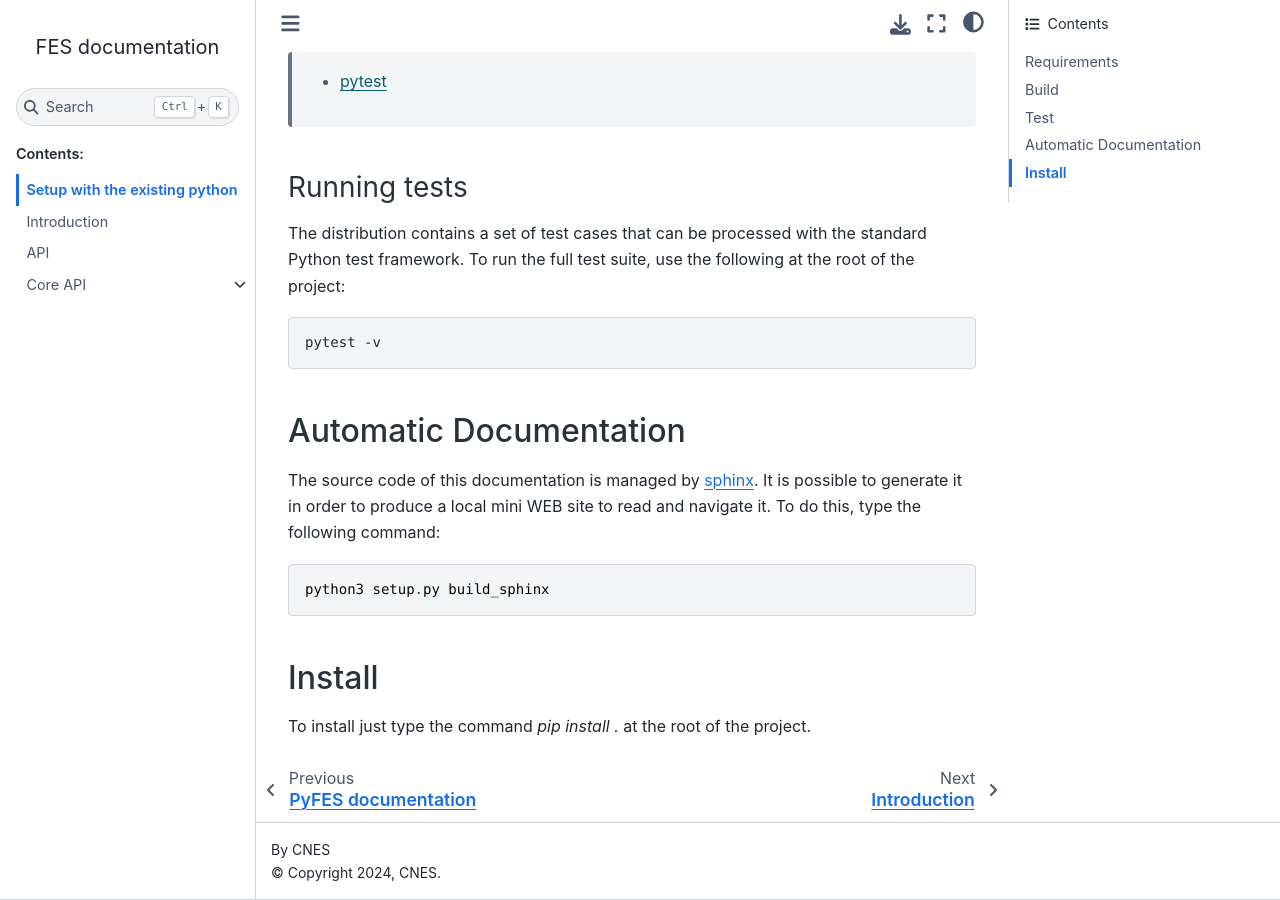
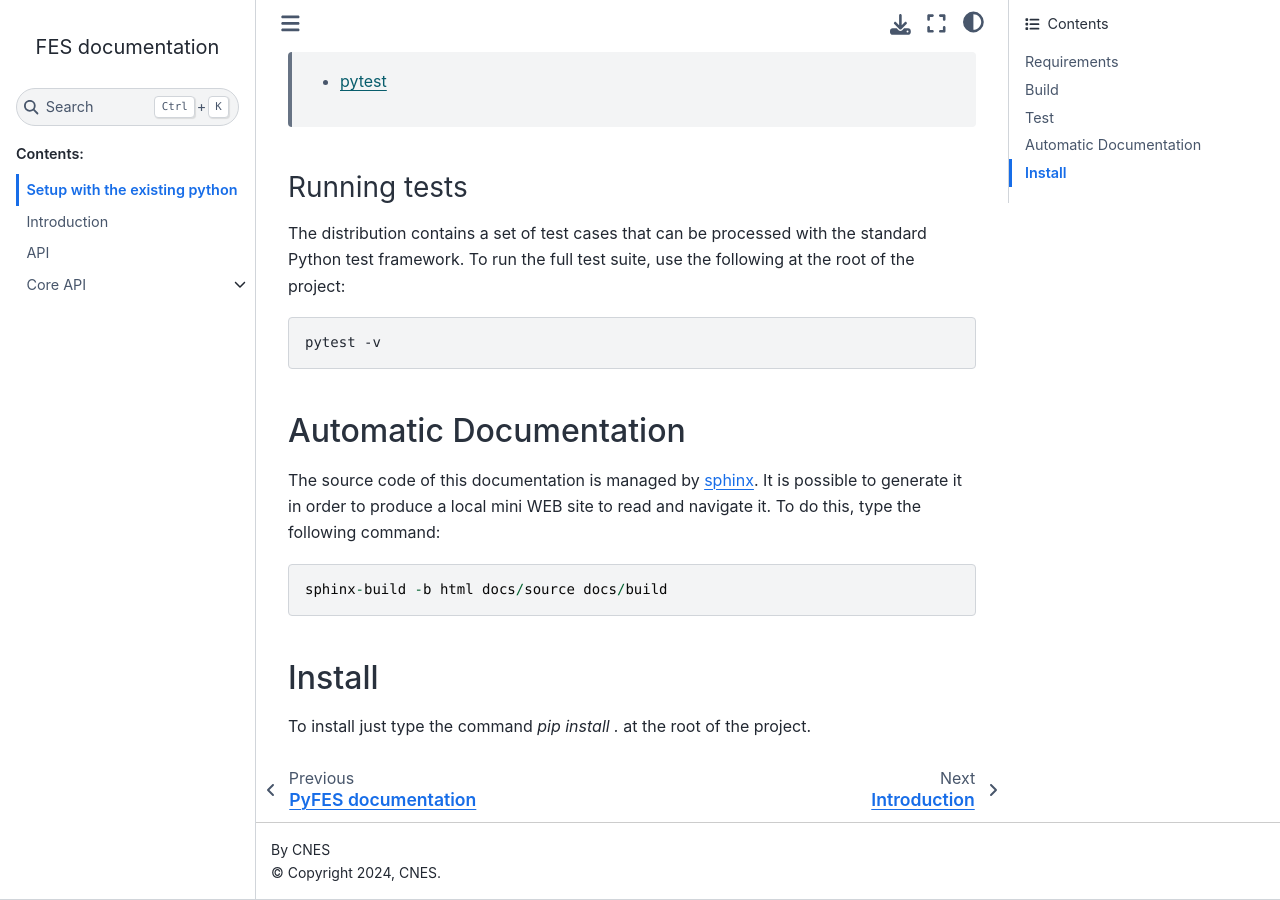
Before and after one commit to CNES/aviso-fes, a Sphinx documentation site: the page built from docs/source/setup.rst, in a window 1280 px wide and 900 px high, scrolled down 1855 px. Built offline with Sphinx 7.4.7 and the Sphinx Book theme 1.1.4, drawn with Linux system fonts in a browser that asks for light colours.

Commit message:
chore: Update setup.rst to use sphinx-build for generating local mini WEB site

```diff
--- a/docs/source/setup.rst
+++ b/docs/source/setup.rst
@@ -95,7 +95,7 @@ The source code of this documentation is managed by
 generate it in order to produce a local mini WEB site to read and navigate it.
 To do this, type the following command: ::
 
-    python3 setup.py build_sphinx
+    sphinx-build -b html docs/source docs/build
 
 Install
 #######
```
